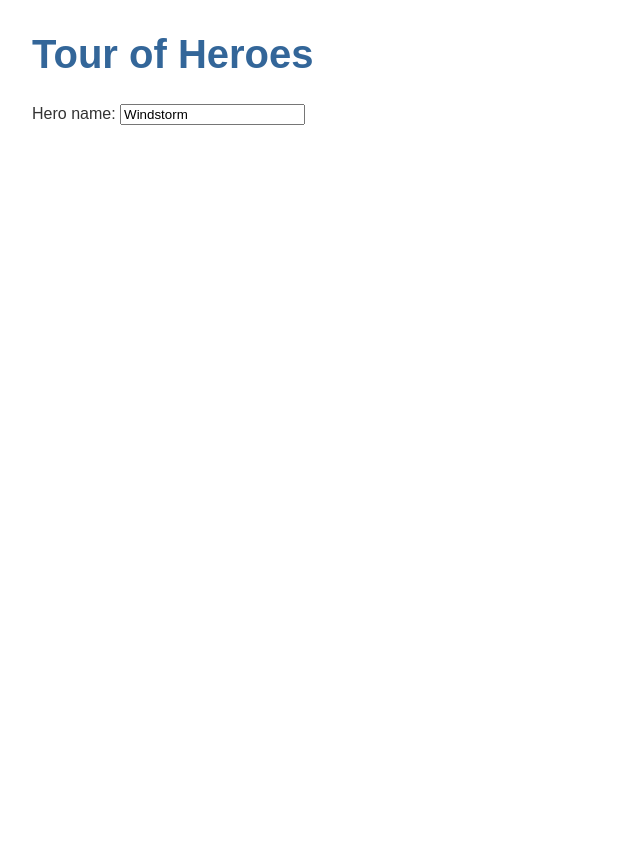
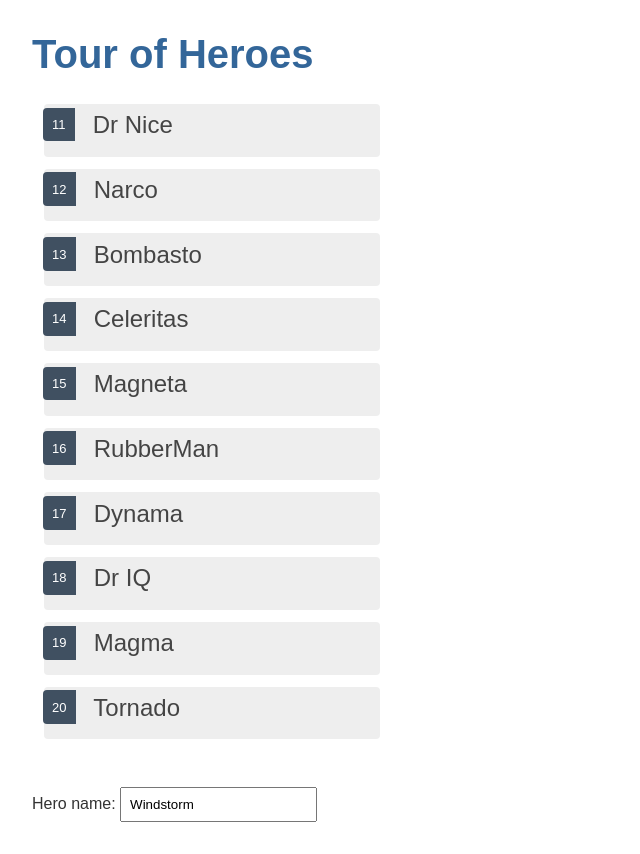
Before and after one commit to dazacher/angular-tour-of-hereos, an Angular app: page / in a window 1280 px wide. Shown: the whole page, without its empty margins (0-640 px from the left). Before the commit the page ends 800 px from the top, so only its background shows below. Built offline with nearby package versions, Linux system fonts and the light colour scheme.

Commit message:
Added an *ngFor loop to list all the hereos in the mock-heroes.ts file. Added css style to the hereos.component.css file.

```diff
--- a/src/app/heroes/heroes.component.css
+++ b/src/app/heroes/heroes.component.css
@@ -0,0 +1,52 @@
+/* HeroesComponent's private CSS styles */
+.heroes {
+    margin: 0 0 2em 0;
+    list-style-type: none;
+    padding: 0;
+    width: 15em;
+  }
+  .heroes li {
+    cursor: pointer;
+    position: relative;
+    left: 0;
+    background-color: #EEE;
+    margin: .5em;
+    padding: .3em 0;
+    height: 1.6em;
+    border-radius: 4px;
+  }
+  .heroes li:hover {
+    color: #2c3a41;
+    background-color: #e6e6e6;
+    left: .1em;
+  }
+  .heroes li.selected {
+    background-color: black;
+    color: white;
+  }
+  .heroes li.selected:hover {
+    background-color: #505050;
+    color: white;
+  }
+  .heroes li.selected:active {
+    background-color: black;
+    color: white;
+  }
+  .heroes .badge {
+    display: inline-block;
+    font-size: small;
+    color: white;
+    padding: 0.8em 0.7em 0 0.7em;
+    background-color:#405061;
+    line-height: 1em;
+    position: relative;
+    left: -1px;
+    top: -4px;
+    height: 1.8em;
+    margin-right: .8em;
+    border-radius: 4px 0 0 4px;
+  }
+
+  input {
+    padding: .5rem;
+  }
--- a/src/app/heroes/heroes.component.html
+++ b/src/app/heroes/heroes.component.html
@@ -1,3 +1,11 @@
+<h2>
+    <ul class="heroes">
+        <li
+            *ngFor="let hero of heroes">
+            <span class="badge">{{hero.id}}</span> {{hero.name}}
+        </li>
+    </ul>
+</h2>
 <div>
     <label for="name">Hero name: </label>
     <input id="name" [(ngModel)]="hero.name" placeholder="name">
--- a/src/app/heroes/heroes.component.ts
+++ b/src/app/heroes/heroes.component.ts
@@ -1,5 +1,7 @@
 import { Component, OnInit } from '@angular/core';
 import { Hero } from '../hero';
+
+import { HEROES } from '../mock-heroes';
 
 @Component({
   selector: 'app-heroes',
@@ -11,6 +13,7 @@
     id: 1,
     name: 'Windstorm'
   };
+  heroes = HEROES;
 
   constructor() { }
 
--- /dev/null
+++ b/src/app/mock-heroes.ts
@@ -0,0 +1,14 @@
+import { Hero } from './hero';
+
+export const HEROES: Hero[] = [
+  { id: 11, name: 'Dr Nice' },
+  { id: 12, name: 'Narco' },
+  { id: 13, name: 'Bombasto' },
+  { id: 14, name: 'Celeritas' },
+  { id: 15, name: 'Magneta' },
+  { id: 16, name: 'RubberMan' },
+  { id: 17, name: 'Dynama' },
+  { id: 18, name: 'Dr IQ' },
+  { id: 19, name: 'Magma' },
+  { id: 20, name: 'Tornado' }
+];
```
